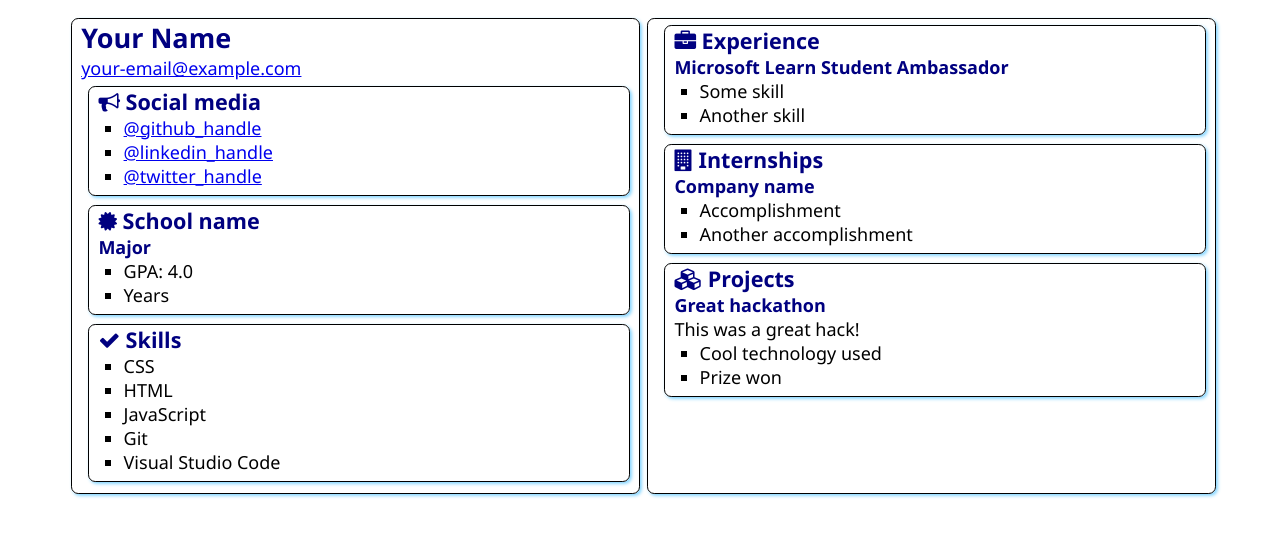
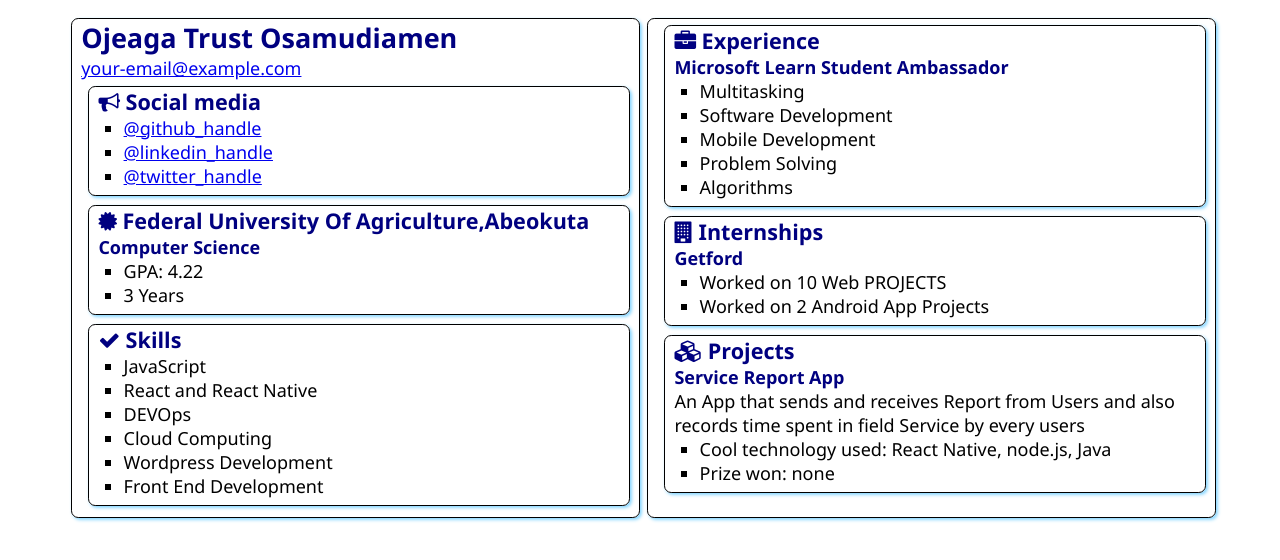
Before and after one commit to osasido/SATechnicalOnboarding, a plain HTML site: page src/index.html in a window 1280 px wide. Drawn offline with Linux system fonts and the light colour scheme.

Commit message:
Update index.html
added my profile details

```diff
--- a/src/index.html
+++ b/src/index.html
@@ -13,7 +13,7 @@
 <body>
     <main>
         <article class="box">
-            <h1>Your Name</h1>
+            <h1>Ojeaga Trust Osamudiamen </h1>
             <div><a href="mailto:your.email@example.com">your-email@example.com</a></div>
 
             <section class="box">
@@ -22,9 +22,9 @@
                     Social media
                 </h2>
                 <ul>
-                    <li><a href="https://github.com/<handle>">@github_handle</a></li>
-                    <li><a href="https://linkedin.com/in/<handle>">@linkedin_handle</a></li>
-                    <li><a href="https://twitter.com/<handle>">@twitter_handle</a></li>
+                    <li><a href="https://github.com/osasido">@github_handle</a></li>
+                    <li><a href="https://linkedin.com/in/ojeaga-trust-ba80b3183">@linkedin_handle</a></li>
+                    <li><a href="https://twitter.com/ojbromax">@twitter_handle</a></li>
                 </ul>
             </section>
 
@@ -32,12 +32,12 @@
                 <div class="education">
                     <h2>
                         <i class="fa fa-certificate" aria-hidden="true"></i>
-                        School name
+                        Federal University Of Agriculture,Abeokuta
                     </h2>
-                    <h3>Major</h3>
+                    <h3>Computer Science</h3>
                     <ul>
-                        <li>GPA: 4.0</li>
-                        <li>Years</li>
+                        <li>GPA: 4.22</li>
+                        <li>3 Years</li>
                     </ul>
                 </div>
             </section>
@@ -48,11 +48,12 @@
                     Skills
                 </h2>
                 <ul>
-                    <li>CSS</li>
-                    <li>HTML</li>
                     <li>JavaScript</li>
-                    <li>Git</li>
-                    <li>Visual Studio Code</li>
+                    <li>React and React Native</li>
+                    <li>DEVOps</li>
+                    <li>Cloud Computing</li>
+                    <li>Wordpress Development</li>
+                    <li>Front End Development</li>
                 </ul>
             </section>
         </article>
@@ -64,8 +65,11 @@
                 </h2>
                 <h3>Microsoft Learn Student Ambassador</h3>
                 <ul>
-                    <li>Some skill</li>
-                    <li>Another skill</li>
+                    <li>Multitasking</li>
+                    <li>Software Development</li>
+                    <li>Mobile Development</li>
+                    <li> Problem Solving</li>
+                    <li> Algorithms</li>
                 </ul>
             </section>
             <section class="box">
@@ -74,10 +78,10 @@
                     Internships
                 </h2>
 
-                <h3>Company name</h3>
+                <h3>Getford</h3>
                 <ul>
-                    <li>Accomplishment</li>
-                    <li>Another accomplishment</li>
+                    <li>Worked on 10 Web PROJECTS</li>
+                    <li>Worked on 2 Android App Projects  </li>
                 </ul>
             </section>
             <section class="box">
@@ -86,11 +90,12 @@
                     Projects
                 </h2>
 
-                <h3>Great hackathon</h3>
-                <div>This was a great hack!</div>
+                <h3>Service Report App</h3>
+                <div>An App that sends and receives Report
+                 from Users and also records time spent in field Service by every users</div>
                 <ul>
-                    <li>Cool technology used</li>
-                    <li>Prize won</li>
+                    <li>Cool technology used: React Native, node.js, Java </li>
+                    <li>Prize won: none</li>
                 </ul>
             </section>
         </article>
```
